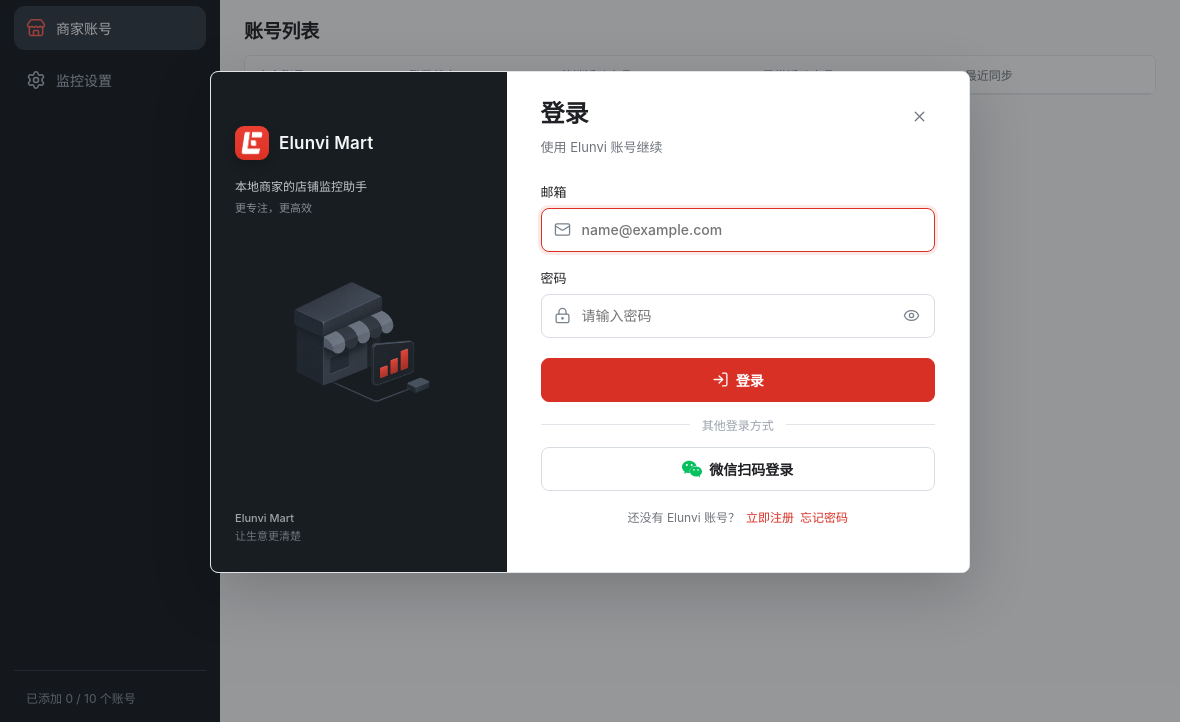
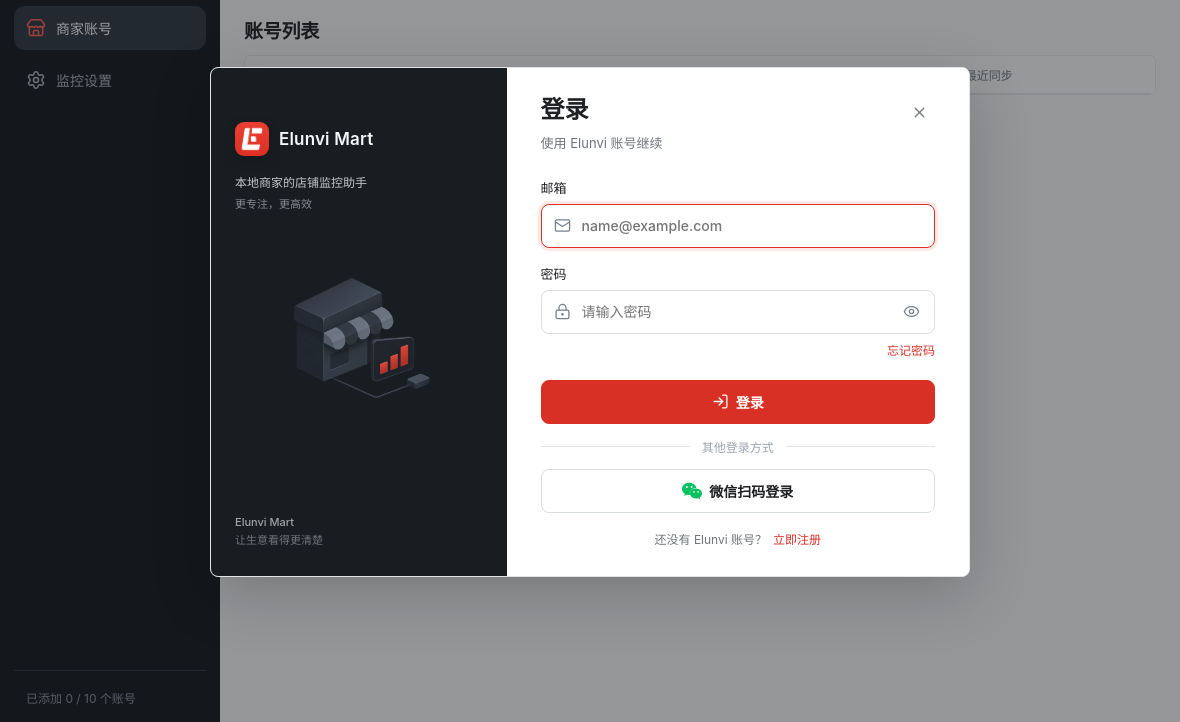
Before and after one commit to shineway-tech/ElunviMart, an Electron app: page src/renderer/index.html in a window 1180 px wide. Both pictures are taken after a click on the button "登录 Elunvi". Shown: the part 78-800 px from the top of the page. Drawn offline with nearby package versions, Linux system fonts and the light colour scheme; no server answers.

Commit message:
fix(mart): place password recovery below password input

```diff
--- a/src/renderer/app.js
+++ b/src/renderer/app.js
@@ -65,6 +65,7 @@
   platformAuthCopy: document.querySelector('#platform-auth-copy'),
   platformAuthLinks: document.querySelector('#platform-auth-links'),
   platformAuthInlineError: document.querySelector('#platform-auth-inline-error'),
+  platformAuthFeedback: document.querySelector('#platform-auth-feedback'),
   platformAuthLinksCopy: document.querySelector('#platform-auth-links-copy'),
   platformAuthRegisterLink: document.querySelector('#platform-auth-register-link'),
   platformAuthResetLink: document.querySelector('#platform-auth-reset-link'),
@@ -279,8 +280,7 @@
   clearWechatPollTimer();
   setPlatformAuthMode('login');
   setPlatformAuthInlineError(message);
-  elements.platformLoginError.hidden = !message;
-  elements.platformLoginErrorText.textContent = message;
+  elements.platformLoginError.hidden = true;
   elements.platformLoginModal.hidden = false;
   document.querySelector('#platform-email').focus();
 }
@@ -290,7 +290,7 @@
   elements.platformAuthInlineError.textContent = message;
   elements.platformAuthInlineError.title = message;
   elements.platformAuthInlineError.hidden = !hasMessage;
-  elements.platformAuthLinks.classList.toggle('has-inline-error', hasMessage);
+  elements.platformAuthFeedback.hidden = state.platformAuthMode === 'wechat' || (state.platformAuthMode !== 'login' && !hasMessage);
 }
 
 function clearWechatPollTimer() {
--- a/src/renderer/index.html
+++ b/src/renderer/index.html
@@ -161,7 +161,7 @@
           <p>本地商家的店铺监控助手</p>
           <span class="platform-auth-brand-subtitle">更专注，更高效</span>
           <img class="platform-auth-illustration" src="assets/platform-auth-illustration.png" alt="店铺监控示意图">
-          <div class="platform-auth-brand-footer"><strong>Elunvi Mart</strong><span>让生意更清楚</span></div>
+          <div class="platform-auth-brand-footer"><strong>Elunvi Mart</strong><span>让生意看得更清楚</span></div>
         </aside>
         <div class="platform-auth-pane">
           <div class="platform-auth-header">
@@ -173,6 +173,10 @@
             <label class="field-label" id="platform-code-field" hidden><span>验证码</span><div class="inline-field"><input class="input" id="platform-code" inputmode="numeric" autocomplete="one-time-code" placeholder="请输入邮箱验证码"><button class="button" type="button" id="platform-request-code">获取验证码</button></div></label>
             <label class="field-label" id="platform-password-field"><span>密码</span><div class="platform-auth-input"><i data-lucide="lock-keyhole"></i><input class="input" id="platform-password" type="password" autocomplete="current-password" required placeholder="请输入密码"><button class="platform-password-toggle" type="button" data-password-toggle="platform-password" aria-label="显示密码" title="显示密码"><i data-lucide="eye"></i></button></div></label>
             <label class="field-label" id="platform-confirm-password-field" hidden><span>确认密码</span><div class="platform-auth-input"><i data-lucide="lock-keyhole"></i><input class="input" id="platform-confirm-password" type="password" autocomplete="new-password" placeholder="请再次输入密码"><button class="platform-password-toggle" type="button" data-password-toggle="platform-confirm-password" aria-label="显示密码" title="显示密码"><i data-lucide="eye"></i></button></div></label>
+            <div class="platform-auth-feedback" id="platform-auth-feedback">
+              <span class="platform-auth-inline-error" id="platform-auth-inline-error" role="alert" hidden></span>
+              <button class="link-button" type="button" data-platform-auth-mode="reset" id="platform-auth-reset-link">忘记密码</button>
+            </div>
             <div class="login-error" id="platform-login-error" role="alert" hidden><i data-lucide="circle-alert"></i><div><strong>登录失败</strong><p id="platform-login-error-text"></p></div></div>
             <div class="platform-auth-actions" id="platform-login-actions"><button class="button button-primary platform-auth-submit" type="submit" id="platform-login-submit"><i data-lucide="log-in"></i><span>登录</span></button><div class="platform-auth-divider" id="platform-auth-divider"><span>其他登录方式</span></div><button class="button platform-auth-wechat" type="button" id="platform-wechat-start"><img class="platform-wechat-icon" src="assets/wechat-mark.svg" alt=""><span>微信扫码登录</span></button></div>
             <div class="platform-wechat-panel" id="platform-wechat-panel" hidden>
@@ -182,11 +186,9 @@
               <button class="button" type="button" id="platform-wechat-back">返回其他登录方式</button>
             </div>
             <div class="platform-auth-links" id="platform-auth-links">
-              <span class="platform-auth-inline-error" id="platform-auth-inline-error" role="alert" hidden></span>
               <div class="platform-auth-link-group">
                 <span id="platform-auth-links-copy">还没有 Elunvi 账号？</span>
                 <button class="link-button" type="button" data-platform-auth-mode="register" id="platform-auth-register-link">立即注册</button>
-                <button class="link-button" type="button" data-platform-auth-mode="reset" id="platform-auth-reset-link">忘记密码</button>
                 <button class="link-button" type="button" data-platform-auth-mode="login" id="platform-auth-login-link" hidden>返回登录</button>
               </div>
             </div>
--- a/src/renderer/styles.css
+++ b/src/renderer/styles.css
@@ -151,8 +151,9 @@
 .platform-auth-divider{display:flex;align-items:center;gap:12px;color:#9aa2ab;font-size:12px}
 .platform-auth-divider:before,.platform-auth-divider:after{content:"";height:1px;flex:1;background:var(--line)}
 .platform-auth-links{display:flex;align-items:center;justify-content:center;gap:12px;min-height:18px;margin-top:3px;color:var(--muted);font-size:12px;line-height:1.4}
-.platform-auth-links.has-inline-error{justify-content:space-between}
-.platform-auth-inline-error{min-width:0;max-width:46%;overflow:hidden;color:var(--accent);font-size:11px;line-height:1.4;text-overflow:ellipsis;white-space:nowrap}
+.platform-auth-feedback{display:flex;align-items:flex-start;gap:12px;min-width:0;min-height:18px;margin-top:-8px;font-size:12px;line-height:1.5}
+.platform-auth-feedback>.link-button{flex:0 0 auto;margin-left:auto;white-space:nowrap}
+.platform-auth-inline-error{flex:1;min-width:0;color:var(--accent);font-size:12px;line-height:1.5;overflow-wrap:anywhere}
 .platform-auth-link-group{display:flex;align-items:baseline;justify-content:center;gap:6px;white-space:nowrap}
 .link-button{padding:0;border:0;color:var(--accent);background:transparent;cursor:pointer;font:inherit}
 .link-button:hover{text-decoration:underline}
```
Also changed, not shown: test/renderer-platform.test.js (+1 -1 lines).
